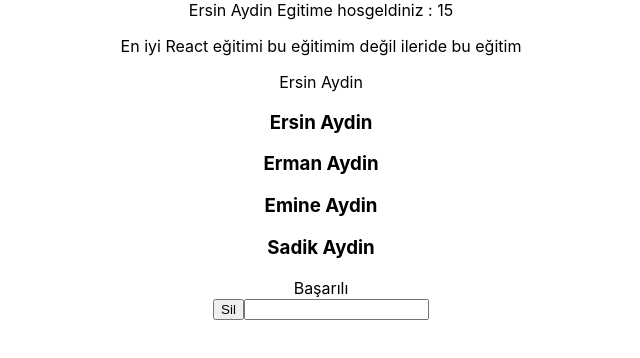
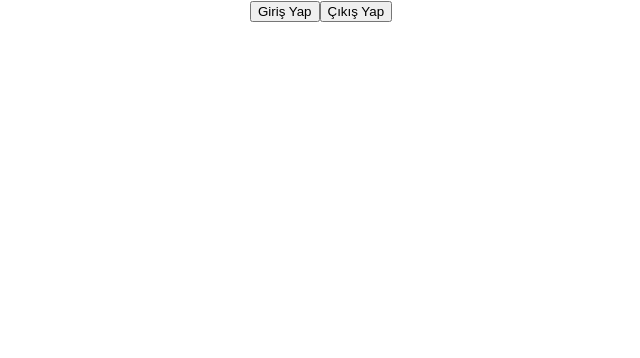
Before and after one commit to eaworks/react-typescript-lesson, a React (Create React App) app: page / in a window 1280 px wide. Shown: the top 358 px of the page, without its empty margins (319-959 px from the left). Built offline with nearby package versions, Linux system fonts and the light colour scheme.

Commit message:
useState te type kullanimi

```diff
--- a/src/App.tsx
+++ b/src/App.tsx
@@ -1,37 +1,39 @@
 
 import './App.css';
-import EventActions from './Components/EventActions';
-import Home from './Components/Home';
-import Instructor from './Components/Instructor';
-import InstructorList from './Components/InstructorList';
-import Request from './Components/Request';
+// import EventActions from './Components/EventActions';
+// import Home from './Components/Home';
+// import Instructor from './Components/Instructor';
+// import InstructorList from './Components/InstructorList';
+// import Request from './Components/Request';
+import LoginCheck from './Components/LoginCheck';
 
 function App() {
-  const instructor = {
-    firstName: 'Ersin',
-    lastName: 'Aydin'
-  }
-  const instructorList = [
-    {
-      firstName: 'Ersin',
-      lastName: 'Aydin'
-    }, {
-      firstName: 'Erman',
-      lastName: 'Aydin'
-    }, {
-      firstName: 'Emine',
-      lastName: 'Aydin'
-    }, {
-      firstName: 'Sadik',
-      lastName: 'Aydin'
-    }]
+  // const instructor = {
+  //   firstName: 'Ersin',
+  //   lastName: 'Aydin'
+  // }
+  // const instructorList = [
+  //   {
+  //     firstName: 'Ersin',
+  //     lastName: 'Aydin'
+  //   }, {
+  //     firstName: 'Erman',
+  //     lastName: 'Aydin'
+  //   }, {
+  //     firstName: 'Emine',
+  //     lastName: 'Aydin'
+  //   }, {
+  //     firstName: 'Sadik',
+  //     lastName: 'Aydin'
+  //   }]
   return (
     <div className="App">
-      <Home name="Ersin Aydin" courseNumber={15} isBest={false} />
+      {/* <Home name="Ersin Aydin" courseNumber={15} isBest={false} />
       <Instructor instructorNameLastName={instructor} />
       <InstructorList instructorNameLastNameList={instructorList} />
       <Request status="success" />
-      <EventActions />
+      <EventActions /> */}
+      <LoginCheck />
     </div>
   );
 }
--- /dev/null
+++ b/src/Components/LoginCheck.tsx
@@ -0,0 +1,34 @@
+import React, { useState } from 'react'
+type UserType = {
+    name: string;
+    email: string;
+    phone: string;
+
+}
+
+function LoginCheck() {
+    const [user, setUser] = useState<UserType | null>({} as UserType)
+    const handleLogin = () => {
+        setUser({
+            name: "Ersin",
+            email: "ersin@ersinaydin.com",
+            phone: "5327220895"
+        });
+    }
+    const handleLogout = () => {
+        setUser({} as UserType);
+    }
+    return (
+        <div>
+            <button onClick={handleLogin}>Giriş Yap</button>
+            <button onClick={handleLogout}>Çıkış Yap</button>
+            <div>
+                <p>{user?.name}</p>
+                <p>{user?.email}</p>
+                <p>{user?.phone}</p>
+            </div>
+        </div>
+    )
+}
+
+export default LoginCheck
```
